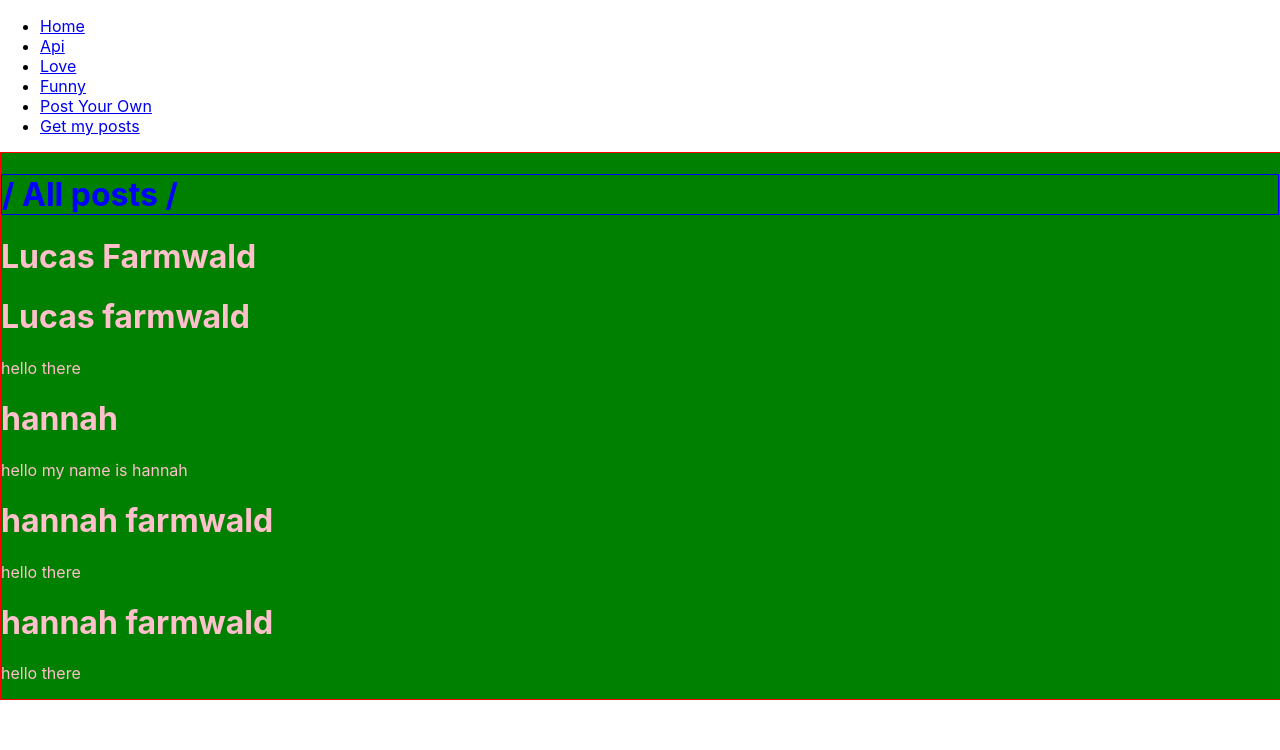
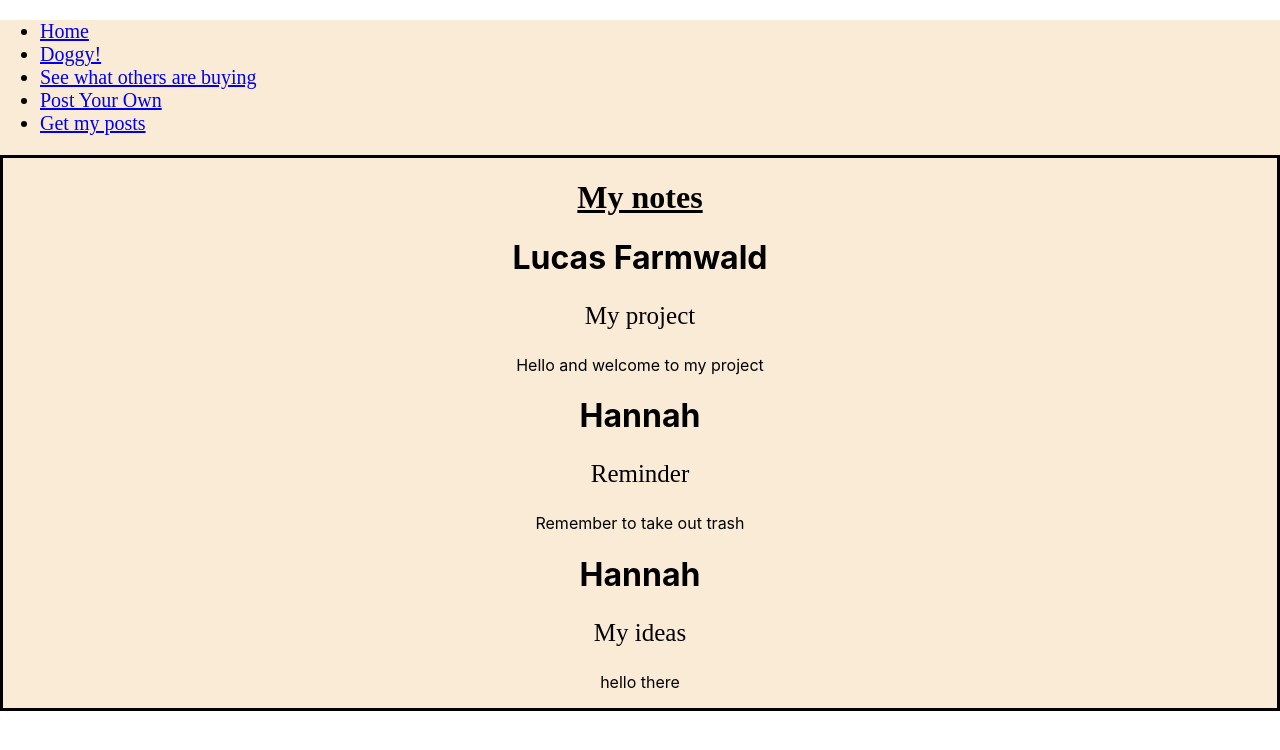
Before and after one commit to Lucasfarmwald/phase2project, a React (Create React App) app: page /FetchYourData in a window 1280 px wide. Shown: the top 750 px of the page. Built offline with nearby package versions, Linux system fonts and the light colour scheme; data requests are answered from the project's data file.

Commit message:
added and removed components

```diff
--- a/db.json
+++ b/db.json
@@ -1,35 +1,22 @@
 {
   "posts": [
     {
-      "id": 1,
-      "title": "Welcome poets",
-      "body": "",
+      "title": "My project",
+      "body": "Hello and welcome to my project",
       "author": "Lucas Farmwald",
-      "likes": 20
-    },
-    {
-      "title": "Lucas",
-      "body": "hello there",
-      "author": "Lucas farmwald",
       "id": 2
     },
     {
-      "title": "farmwald",
-      "body": "hello my name is hannah",
-      "author": "hannah ",
+      "title": "Reminder",
+      "body": "Remember to take out trash",
+      "author": "Hannah ",
       "id": 3
     },
     {
-      "title": "hanner",
+      "title": "My ideas",
       "body": "hello there",
-      "author": "hannah farmwald",
+      "author": "Hannah",
       "id": 4
-    },
-    {
-      "title": "hanner",
-      "body": "hello there",
-      "author": "hannah farmwald",
-      "id": 5
     }
   ]
 }
--- a/src/App.js
+++ b/src/App.js
@@ -1,7 +1,8 @@
-import LovePoems from './components/Love';
+
 import Navbar from './components/Navbar';
-import FunnyPoems from './components/Funny';
+import DogPic from './components/Love';
 import FetchPosts from './components/FetchPosts';
+import SeeWhatOthers from './components/SeeWhatOthers';
 import Post from './components/Post';
 import FetchYourData from './components/FetchYourData';
 import { BrowserRouter as Router, Route, Switch} from "react-router-dom";
@@ -10,21 +11,27 @@ import Home from './components/Home';
 
 
 function App() {
+
+  const styleObject = {
+    div:{
+      background: "antiqueWhite"
+    }
+  }
   return (
 
 
-    <>
+    <div style={styleObject.div} >
 
 
   <Router>
-    <div>
+    <div >
     <Navbar />
     <Switch>
-      <Route path='/Home' >
+      <Route exact path='/Home' >
         <Home />
       </Route>
-      <Route path="/LovePoems" >
-        <LovePoems />
+      <Route exact path="/DogPic" >
+        <DogPic/>
       </Route>
       <Route exact path="/Post">
         <Post />
@@ -32,7 +39,9 @@ function App() {
       <Route exact path="/FetchYourData" >
         <FetchYourData />
       </Route>
-      <Route exact path='/Funny' component={FunnyPoems} />
+      <Route exact path="/SeeWhatOthers" >
+        <SeeWhatOthers />
+      </Route>
       <Route exact path='/FetchPosts' component={FetchPosts} />
 
 
@@ -40,7 +49,7 @@ function App() {
     </Switch>
    </div>
   </Router>
-  </>
+  </div>
 )
 
 }
--- a/src/components/FetchYourData.js
+++ b/src/components/FetchYourData.js
@@ -8,12 +8,20 @@ const [data, setData] = useState()
 
 let styleObject = {
     div: {
-        backgroundColor:" green",
-        color:"pink",
-        border: "1px, solid red"
+        backgroundColor:"antiqueWhite",
+        color:"black",
+        border: "solid black",
+        textAlign: "center"
     }, h1:{
-        color:"blue",
-        border:"1px, solid blue"
+        color:"black",
+        fontFamily: "Areial",
+        textDecoration: "underline",
+        textAlign: "center",
+
+    },
+    title:{
+        fontSize: "25px",
+        fontFamily: "Areial"
     }
 }
 
@@ -23,6 +31,7 @@ fetch('http://localhost:3000/posts')
 .then((posts) => setData(posts.map(post =>{
     return( <div>
             <h1>{post.author}</h1>
+            <p style={styleObject.title} >{post.title}</p>
             <p key={post.body} >{post.body}</p>
             </div>)}
     )))
@@ -30,7 +39,7 @@ fetch('http://localhost:3000/posts')
 
     return(
         <div style={styleObject.div} >
-            <h1 style={styleObject.h1} >/ All posts /</h1>
+            <h1 style={styleObject.h1} >My notes</h1>
             {data}
         </div>
     )
--- a/src/components/Funny.js
+++ /dev/null
@@ -1,10 +0,0 @@
-import React from "react";
-
-function FunnyPoems() {
-    return(
-        <h1>Funny</h1>
-    )
-}
-
-
-export default FunnyPoems
--- a/src/components/Home.js
+++ b/src/components/Home.js
@@ -1,9 +1,52 @@
-import React from "react";
+
+import React, { useState, useEffect} from "react";
 
 function Home() {
+
+const [data, setData] = useState([])
+
+const styleObject = {
+    div: {
+        lineSpacing: "50px",
+        border: "solid black",
+        color:'black',
+        background: "antiqueWhite",
+        fontSize: "20px",
+        textAlign: "center"
+    },
+     h1:{
+         textAlign: "center",
+         fontFamily: "Areial",
+         background: "antiqueWhite",
+         color: "black",
+         letterSpacing: "4px",
+         fontSize: "40px",
+         textDecoration: "underline "
+
+     },
+     div2: {
+         background:"antiqueWhite"
+     }
+}
+
+useEffect(() => {
+    fetch('https://api.wazirx.com/sapi/v1/tickers/24hr')
+    .then((res) => res.json())
+    .then((items) => setData(items.map(item => {
+        return (
+        <div style={styleObject.div} >
+            <p>{item.baseAsset} : Bid Price:  {item.bidPrice}   Lowest Price: {item.lowPrice}</p>
+            <br></br>
+            <p> Highest Price : {item.highPrice}</p>
+        </div>
+        )
+    })))
+},[])
+
     return(
-        <div>
-            <h1>Home component</h1>
+        <div style={styleObject.div2} >
+            <h1 style={styleObject.h1} >Crypto</h1>
+            {data}
         </div>
     )
 }
--- a/src/components/Love.js
+++ /dev/null
@@ -1,11 +0,0 @@
-import React from "react";
-
-
-function LovePoems() {
-    return(
-      <h1>Love</h1>
-    )
-}
-
-
-export default LovePoems;
--- a/src/components/Navbar.js
+++ b/src/components/Navbar.js
@@ -5,29 +5,35 @@ import {NavLink} from "react-router-dom";
 
 
 function Navbar(){
+
+const styleObject = {
+    div:{
+        background: "antiqueWhite",
+        textAlign: "left",
+        fontFamily: "Areial",
+        fontSize: "20px"
+    }
+}
+
     return(
         <nav>
-            <div className="Navbar" >
+            <div  style={styleObject.div}  className="Navbar" >
 
-                <ul>
-                    <li>
+                <ul >
+                    <li >
                     <NavLink exact to='/Home'>
                     Home
                 </NavLink>
                     </li>
+
                     <li>
-                    <NavLink exact to='/Api'>
-                    Api
+                <NavLink exact to='/DogPic'>
+                    Doggy!
                 </NavLink>
                     </li>
                     <li>
-                <NavLink exact to='/LovePoems'>
-                    Love
-                </NavLink>
-                    </li>
-                    <li>
-                <NavLink exact to='/Funny'>
-                    Funny
+                <NavLink exact to='/SeeWhatOthers'>
+                    See what others are buying
                 </NavLink>
                     </li>
                     <li>
--- a/src/components/Post.js
+++ b/src/components/Post.js
@@ -10,9 +10,18 @@ const [formData, setFormData] = useState({
     author:""
 })
 
-//const [title, setTitle] = useState("")
-//const [body, setBody] = useState("")
-//const [author, setAuthor] = useState("")
+const styleObject = {
+    div:{
+        background: "antiqueWhite",
+        color: "black"
+    },
+    h1:{
+        color: "black",
+        textAlign: "center",
+        fontFamily: "Areial",
+        textDecoration: "underline "
+    }
+}
 
 function handleSubmit(e) {
     e.preventDefault()
@@ -21,16 +30,16 @@ function handleSubmit(e) {
         method: "POST",
         headers: {"content-type": "application/json"},
         body: JSON.stringify(formData)
-    }).then(() => {console.log("new Blog added")})
+    }).then(() => {alert("new Blog added")})
 }
 
     return(
-        <div>
-           <h1>Add your own poems!</h1>
+        <div style={styleObject.div} >
+           <h1 style={styleObject.h1} >Add notes!</h1>
             <form onSubmit={handleSubmit} >
                 <input type='text' onChange={(e) => setFormData({...formData, author: e.target.value})} value={formData.author} id="Author" name="Author" placeholder="Add Name"></input>
                 <input type="text" onChange={(e) => setFormData({...formData, title: e.target.value})} value={formData.title} id="Title" name="Title" placeholder="Add Title"></input>
-                <textarea type='text' onChange={(e) => setFormData({...formData, body: e.target.value})} value={formData.body} id="Body" name="Body"   placeholder="Start Writing!"></textarea>
+                <input type='text' onChange={(e) => setFormData({...formData, body: e.target.value})} value={formData.body} id="Body" name="Body"   placeholder="Start Writing!"></input>
                 <button type="submit" >Submit</button>
             </form>
 
--- /dev/null
+++ b/src/components/SeeWhatOthers.js
@@ -0,0 +1,54 @@
+import React, {useEffect, useState} from "react";
+
+function SeeWhatOthers() {
+
+const [data, setData] = useState([])
+
+const styleObject = {
+    p: {
+        border: "dashed black",
+        lineHeight: "20px",
+        color: "black",
+        textAlign: "center"
+    },
+    h1:{
+        fontFamily: "Arial",
+        textAlign: "center",
+        textDecoration: "underline "
+
+    }
+}
+
+useEffect(() => {
+    fetch('https://house-stock-watcher-data.s3-us-west-2.amazonaws.com/data/all_transactions.json')
+    .then((res) => res.json())
+    .then((data) => setData(data.map(data => {
+        return <div style={styleObject.p} >
+
+                <h1  >{data.representative}</h1>
+                <p  > Purchase amount : {data.amount} of : {data.asset_description}
+                <br></br>
+                transaction date : {data.transaction_date}
+                </p>
+
+
+
+        </div>
+    })))
+}, [])
+
+
+    return(
+        <div >
+        <h1 style={styleObject.h1} >House Stock Watch</h1>
+        <ol>
+            {data}
+        </ol>
+
+        </div>
+
+    )
+}
+
+
+export default SeeWhatOthers
```
